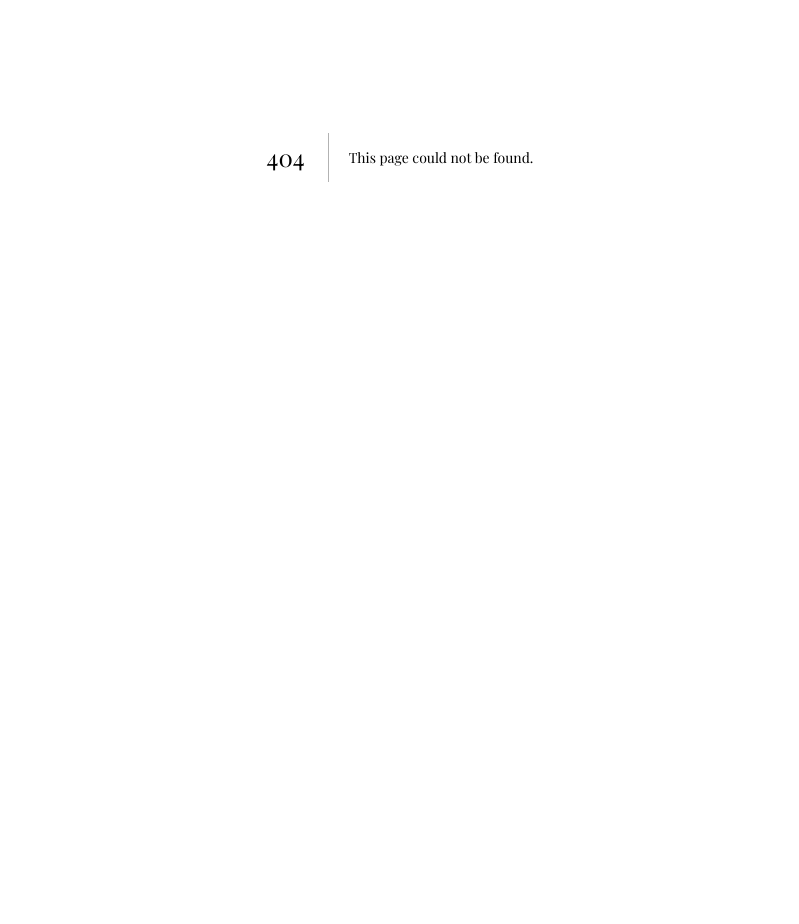
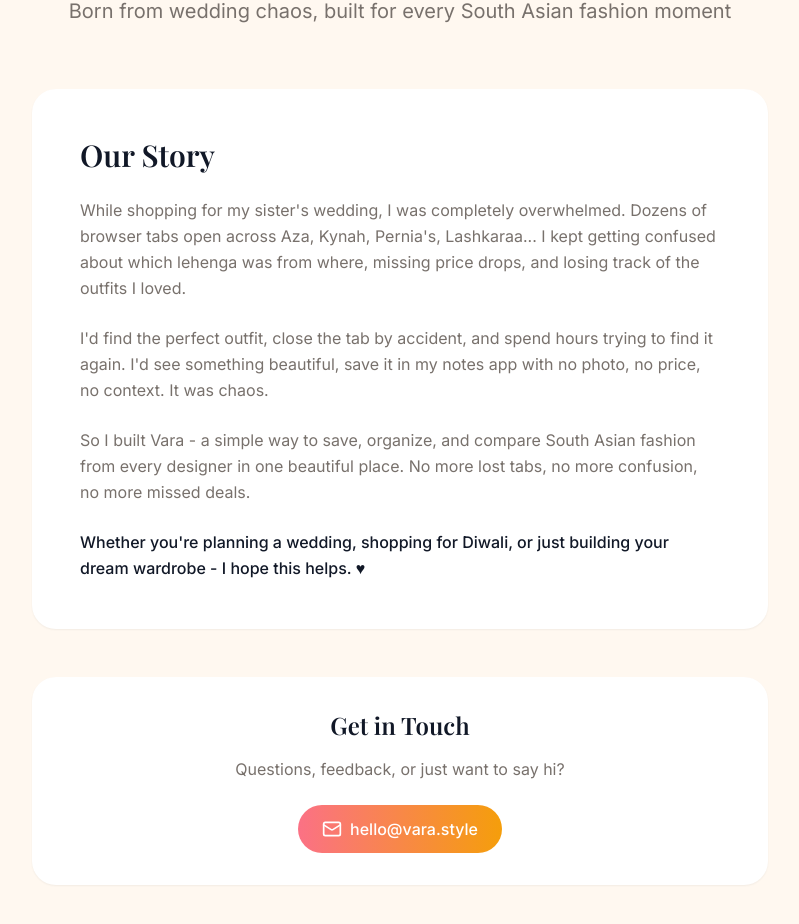
Before and after one commit to manumarri-sudo/bridalcompare, a Next.js app: page /about in a window 1280 px wide. Before the commit this address had no page. Shown: the part 316-1240 px from the top of the page, without its empty margins (240-1039 px from the left). Before the commit the page ends 873 px from the top, so only its background shows below. Built offline with nearby package versions, Linux system fonts and the light colour scheme.

Commit message:
Fix about page

```diff
--- /dev/null
+++ b/src/app/about/page.tsx
@@ -0,0 +1,49 @@
+import { Heart, Mail } from "lucide-react";
+
+export default function AboutPage() {
+  return (
+    <div className="min-h-screen">
+      <div className="max-w-3xl mx-auto px-4 py-20">
+        <div className="text-center mb-16">
+          <Heart className="w-16 h-16 mx-auto mb-6 text-vara-rose fill-vara-rose" />
+          <h1 className="text-5xl font-display mb-6">About Vara</h1>
+          <p className="text-xl text-vara-warmGray">
+            Born from wedding chaos, built for every South Asian fashion moment
+          </p>
+        </div>
+
+        <div className="vara-card p-12 mb-12">
+          <h2 className="text-3xl font-display mb-6">Our Story</h2>
+          <div className="prose prose-lg max-w-none text-vara-warmGray space-y-6">
+            <p className="leading-relaxed">
+              While shopping for my sister's wedding, I was completely overwhelmed. Dozens of browser tabs open across Aza, Kynah, Pernia's, Lashkaraa... I kept getting confused about which lehenga was from where, missing price drops, and losing track of the outfits I loved.
+            </p>
+            <p className="leading-relaxed">
+              I'd find the perfect outfit, close the tab by accident, and spend hours trying to find it again. I'd see something beautiful, save it in my notes app with no photo, no price, no context. It was chaos.
+            </p>
+            <p className="leading-relaxed">
+              So I built Vara - a simple way to save, organize, and compare South Asian fashion from every designer in one beautiful place. No more lost tabs, no more confusion, no more missed deals.
+            </p>
+            <p className="leading-relaxed font-medium text-gray-900">
+              Whether you're planning a wedding, shopping for Diwali, or just building your dream wardrobe - I hope this helps. ♥
+            </p>
+          </div>
+        </div>
+
+        <div className="text-center vara-card p-8">
+          <h3 className="text-2xl font-display mb-4">Get in Touch</h3>
+          <p className="text-vara-warmGray mb-6">
+            Questions, feedback, or just want to say hi?
+          </p>
+          <a
+            href="mailto:hello@vara.style"
+            className="inline-flex items-center gap-2 px-6 py-3 bg-gradient-to-r from-vara-rose to-vara-marigold text-white rounded-full font-medium hover:opacity-90 transition-opacity"
+          >
+            <Mail className="w-5 h-5" />
+            hello@vara.style
+          </a>
+        </div>
+      </div>
+    </div>
+  );
+}
```
